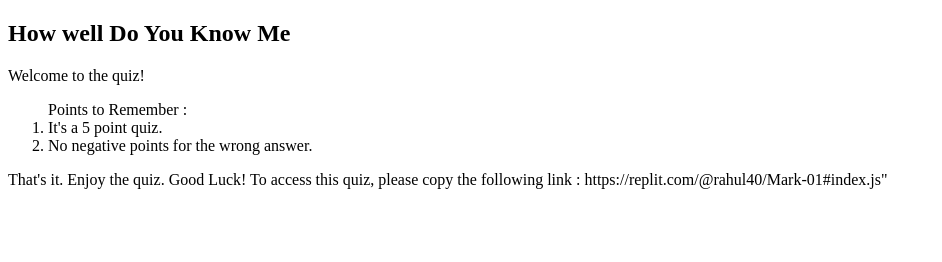
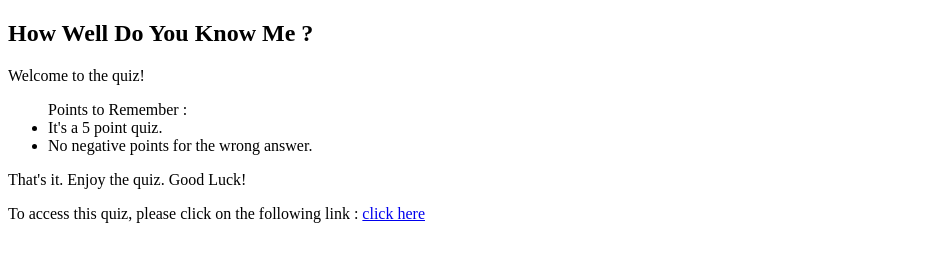
Before and after one commit to rahulmeher23/How-Well-Do-You-Know-Me-CLI, a plain HTML site: page index.html in a window 1280 px wide. Shown: the whole page, without its empty margins (0-942 px from the left). Drawn offline with Linux system fonts and the light colour scheme.

Commit message:
feature : edited link to run the code directly

```diff
--- a/index.html
+++ b/index.html
@@ -7,15 +7,16 @@
     <title>CLI Quiz 1</title>
 </head>
 <body>
-    <h2> How well Do You Know Me</h2>
+    <h2> How Well Do You Know Me ?</h2>
 
     Welcome to the quiz!
-    <ol>Points to Remember :
-       <li>It's a 5 point quiz. </li>
+    <ul>Points to Remember :
+                <li>It's a 5 point quiz. </li>
        <li>No negative points for the wrong answer.</li>
-    </ol>
+    </ul>
     That's it. Enjoy the quiz. Good Luck!
 
-    To access this quiz, please copy the following link : https://replit.com/@rahul40/Mark-01#index.js"
+    <p>To access this quiz, please click on the following link : <a href="https://replit.com/@rahul40/Mark-01#index.js?embed=1&output=1">click here</a></p>
+
 </body>
 </html>
```
